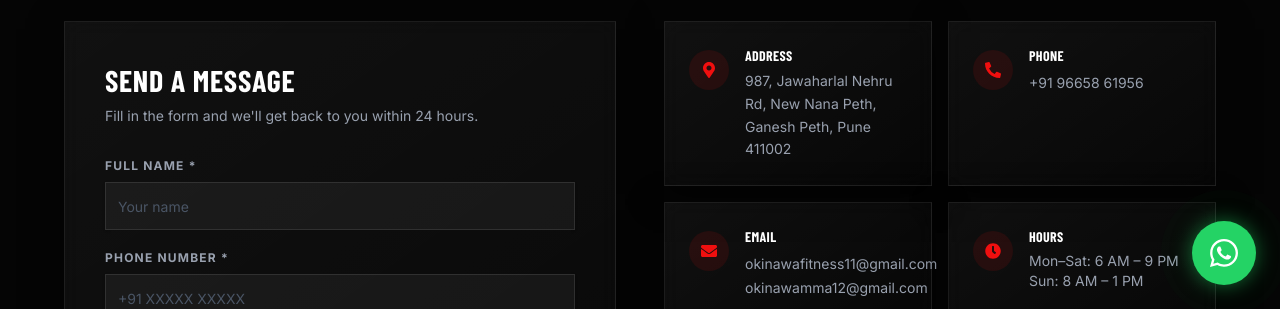
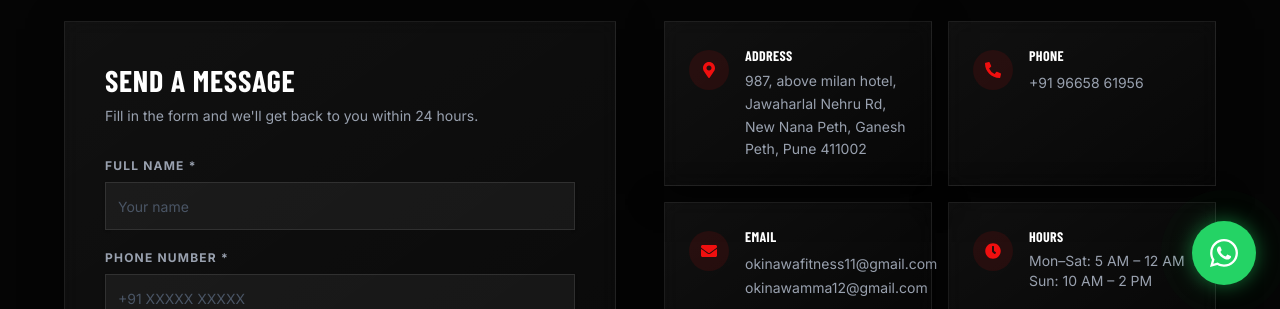
Before and after one commit to deepaksoni220-cmd/vip-okinawa-fitness-club-web, a React (Vite) app: page /contact in a window 1280 px wide. Shown: the part 491-800 px from the top of the page. Built offline with nearby package versions, Linux system fonts and the light colour scheme; a web font is replaced by a local one.

Commit message:
updated website

```diff
--- a/src/pages/contact.tsx
+++ b/src/pages/contact.tsx
@@ -129,7 +129,7 @@ export default function Contact() {
                   </div>
                   <div>
                     <h4 className="font-heading font-bold uppercase text-sm mb-1">Address</h4>
-                    <p className="text-gray-400 text-sm leading-relaxed">987, Jawaharlal Nehru Rd, New Nana Peth, Ganesh Peth, Pune 411002</p>
+                    <p className="text-gray-400 text-sm leading-relaxed">987, above milan hotel, Jawaharlal Nehru Rd, New Nana Peth, Ganesh Peth, Pune 411002</p>
                   </div>
                 </div>
                 <div className="glass-card p-6 flex gap-4 items-start">
@@ -158,8 +158,8 @@ export default function Contact() {
                   </div>
                   <div>
                     <h4 className="font-heading font-bold uppercase text-sm mb-1">Hours</h4>
-                    <p className="text-gray-400 text-sm">Mon–Sat: 6 AM – 9 PM</p>
-                    <p className="text-gray-400 text-sm">Sun: 8 AM – 1 PM</p>
+                    <p className="text-gray-400 text-sm">Mon–Sat: 5 AM – 12 AM</p>
+                    <p className="text-gray-400 text-sm">Sun: 10 AM – 2 PM</p>
                   </div>
                 </div>
               </div>
```
